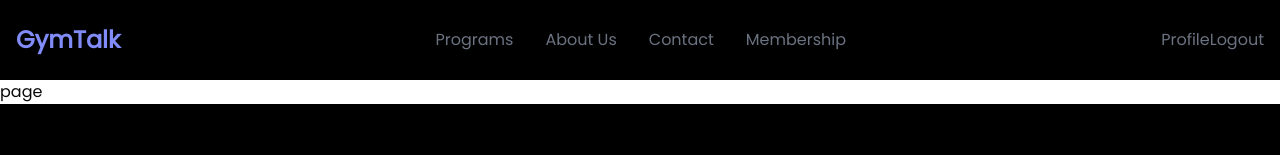
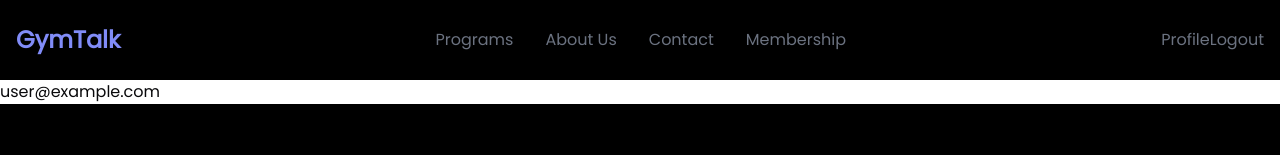
Before and after one commit to Eric0M/GymTalk, a Next.js app: page /profile in a window 1280 px wide. Shown: the top 155 px of the page. Built offline with nearby package versions, Linux system fonts and the light colour scheme; no server answers; sample sign-in values are in the browser's storage.

Commit message:
More oAuth

```diff
--- a/app/profile/page.tsx
+++ b/app/profile/page.tsx
@@ -1,7 +1,15 @@
+import { getServerSession } from "next-auth";
 import React from "react";
+import { options } from "../api/auth/[...nextauth]/options";
+import { redirect } from "next/navigation";
 
-const page = () => {
-  return <div>page</div>;
+const profile = async () => {
+  const session = await getServerSession(options);
+
+  if (!session) {
+    redirect("/api/auth/signin?callbackUrl=/profile");
+  }
+  return <div>{session?.user?.email}</div>;
 };
 
-export default page;
+export default profile;
```
